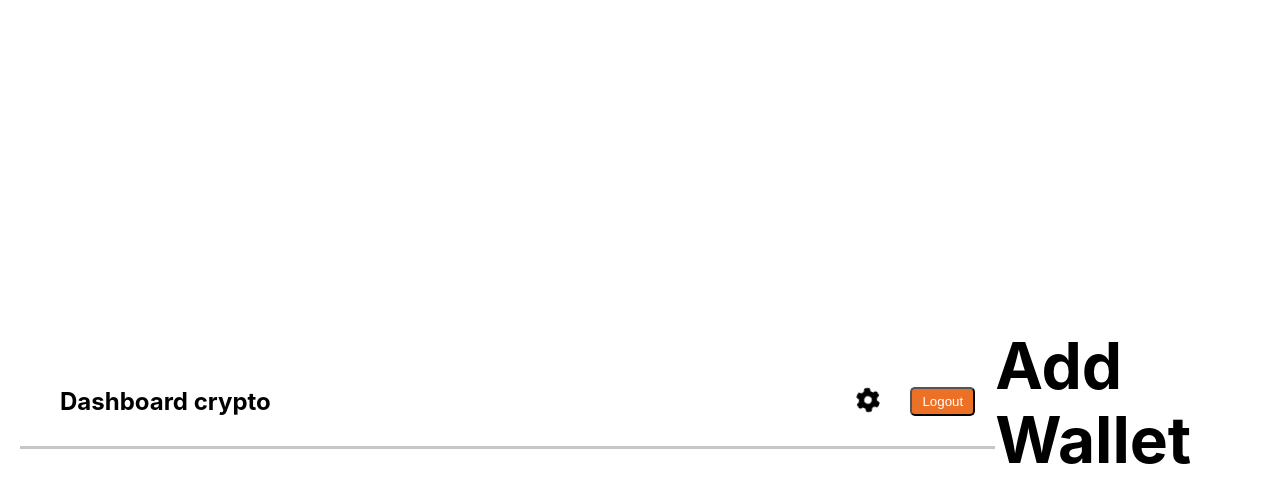
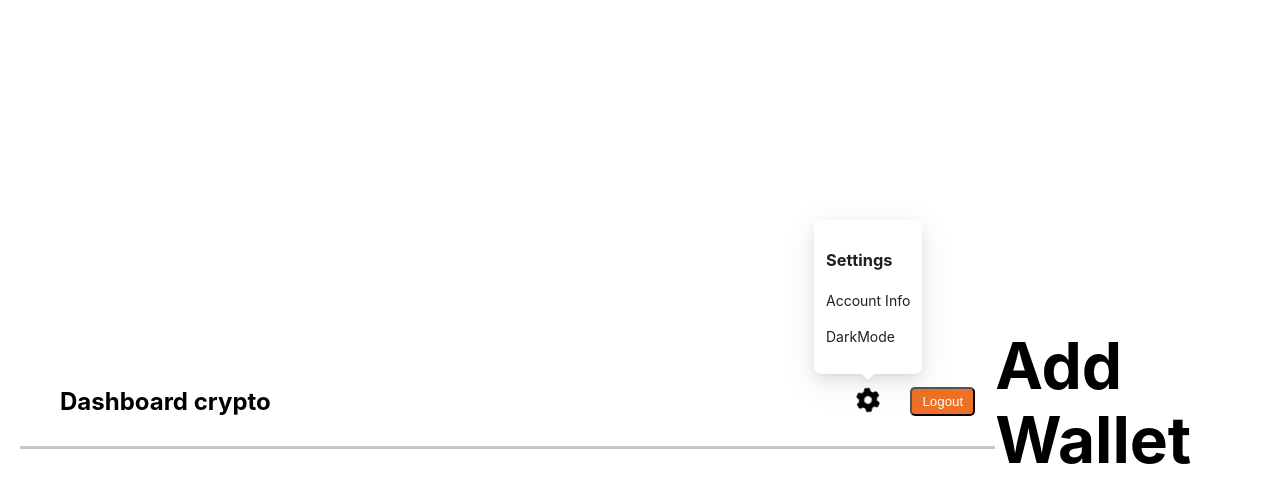
Before and after one commit to Tarek1808/CryptoDashboard-frontend, a Next.js app: page /addWallet in a window 1280 px wide. Both pictures are taken after a click on the icon 868 px from the left and 1197 px from the top of the page. Shown: the part 797-1299 px from the top of the page. Built offline with nearby package versions, Linux system fonts and the light colour scheme.

Commit message:
header plus set

```diff
--- a/components/Header.js
+++ b/components/Header.js
@@ -1,26 +1,53 @@
 import styles from '../styles/Header.module.css';
 import { FontAwesomeIcon } from '@fortawesome/react-fontawesome';
 import { faGear } from '@fortawesome/free-solid-svg-icons';
+import { Popover, Switch } from 'antd';
+import SwitchButton from './SwitchButton';
 
 
 function Header() {
-    const handleToSetting = () => {
-        console.log(handleToSetting);
-        fetch('http://localhost:3001/')
-    }
+
+    const popoverContent = (
+
+        <div className={styles.gear}>
+            <h3>Settings</h3>
+            <p>Account Info</p>
+            <span>
+                {SwitchButton}
+                <p>DarkMode</p>
+                </span>
+            {/* <span><Switch
+            checked={field.value}
+            onCheckedChange={field.onChange}/>
+            <p>Dark Mode</p></span>
+            <span><p>€</p>
+            <Switch
+            checked={field.value}
+            onCheckedChange={field.onChange}
+            disabled
+            arial-readonly/>
+            <p>$</p></span> */}
+        </div>
+    );
+
+
+
 
 
     return (
         <div className={styles.container}>
             <h2 className={styles.textHeader}>Dashboard crypto</h2>
             <div className={styles.droite}>
-               <span><FontAwesomeIcon
-                    icon={faGear}
-                    spin
-                    size='xl'
-                    className='gear'
-                    onClick={() => handleToSetting()}
-                /></span>
+                <span><Popover
+                    className={styles.gear}
+                    content={popoverContent}
+
+                    trigger='click'>
+                    <FontAwesomeIcon
+                        icon={faGear}
+                        spin
+                        size='xl' />
+                </Popover></span>
                 <button className={styles.button}>Logout</button>
             </div>
         </div>
--- /dev/null
+++ b/components/SwitchButton.js
@@ -0,0 +1,20 @@
+import { useState } from "react";
+
+function SwitchButton() {
+    const [isOn, setIsOn] = useState(false);
+
+    const handleSwitch = () => {
+        setIsOn(!isOn);
+    };
+
+    return (
+        <label className="switch">
+            <input type="checkbox"
+            checked={isOn}
+            onChange={handleSwitch}/>
+            <span className="slider"></span>
+        </label>
+    );
+}
+
+export default SwitchButton;
--- a/package.json
+++ b/package.json
@@ -17,7 +17,7 @@
     "@fortawesome/fontawesome-free": "^6.5.2",
     "@fortawesome/free-brands-svg-icons": "^6.5.2",
     "@fortawesome/free-regular-svg-icons": "^6.5.2",
-    "next": "^14.2.3",
+    "next": "^12.1.6",
     "react": "^18.1.0",
     "react-dom": "18.1.0",
     "react-redux": "^8.0.2"
```
Also changed, not shown: 2 other files (tests, documents, lock files or other folders).
